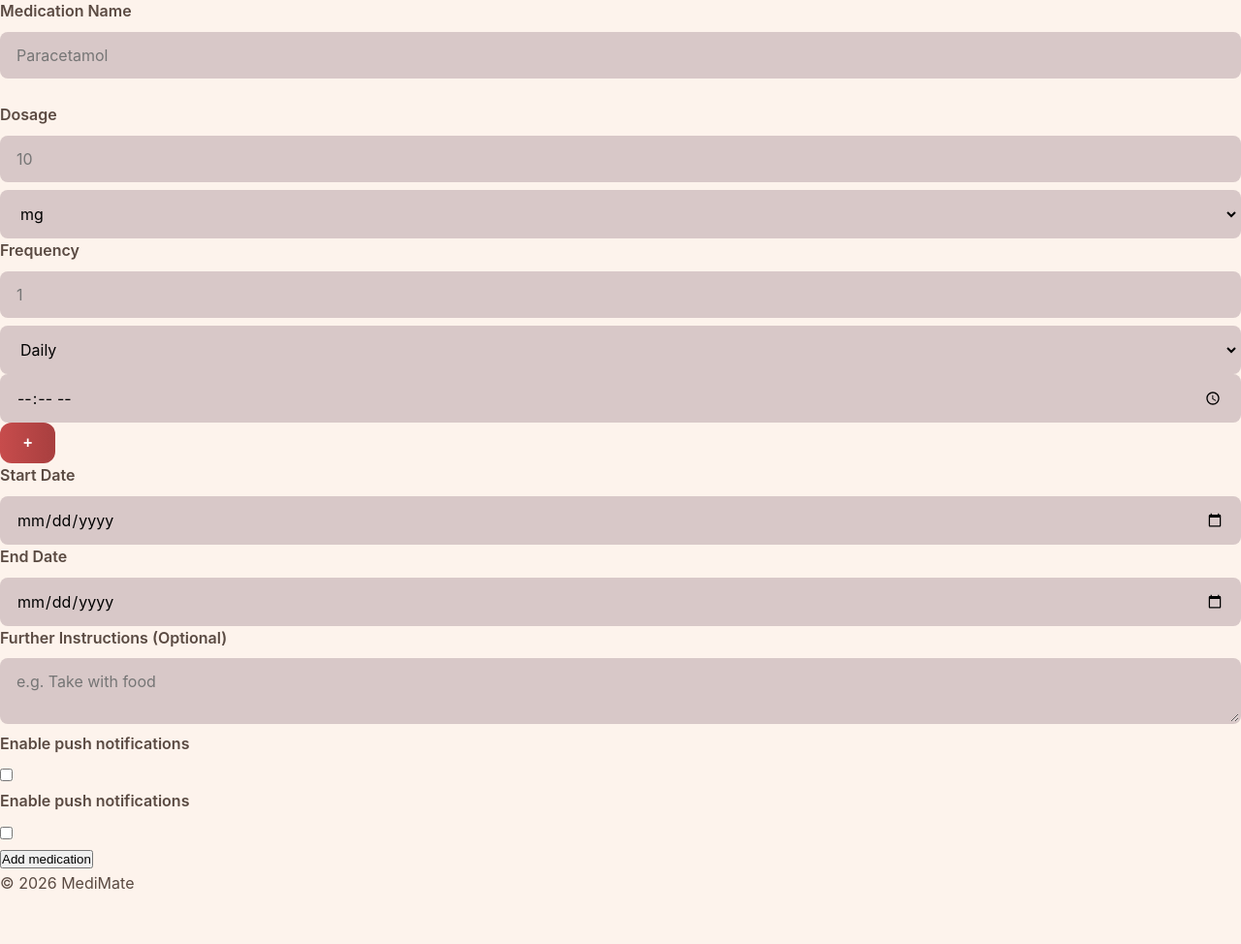
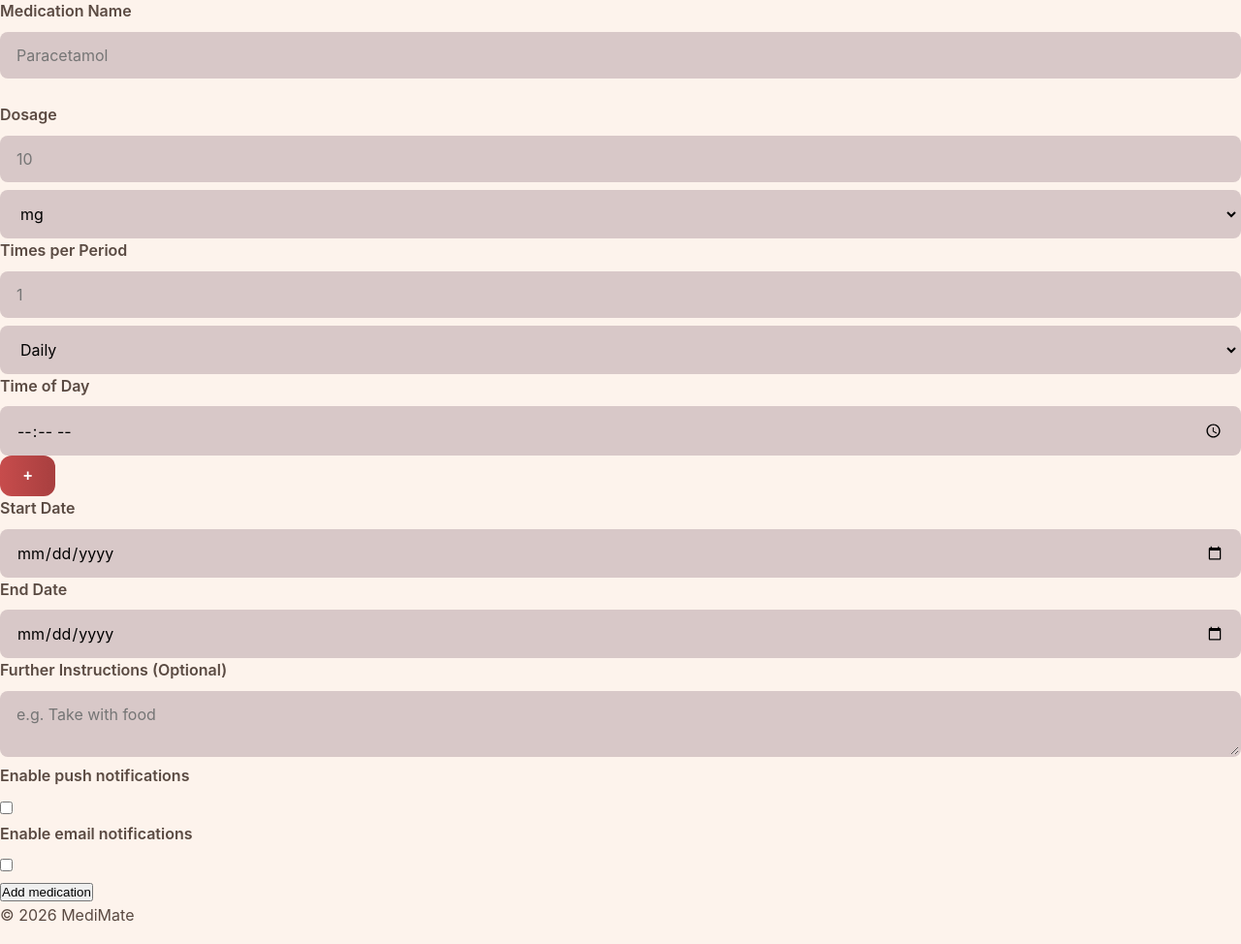
Before and after one commit to sean-dunlea/medicine-tracker-app, a Flask app: page /add_medication in a window 1280 px wide. Shown: the part 140-1114 px from the top of the page at 97% size. Before the commit the page ends 1058 px from the top, so only its background shows below. Run offline with Flask 3, Linux system fonts and the light colour scheme; the visitor is signed in with stand-in values (Sample User, id 1); data comes from the database, SQL or seed files in the repository; data that the repository does not hold is empty; parts of the project's set-up code (start-up, migrations or seed data) failed here and were passed over; some libraries are stand-ins or nearby versions.

Commit message:
feat: add frequency_count support and refine reminder scheduling logic

```diff
--- a/app.py
+++ b/app.py
@@ -149,12 +149,11 @@ def send_email_notification(username, title, body):
 # This function checks every minute which medications are due
 def reminder_scheduler():
     with app.app_context():
-        # current_time = datetime.now()
         current_time_utc = datetime.now(timezone.utc)
         db = get_db()
         # Get all medications for today
         medications = db.execute("""
-                                SELECT m.user_medication_id, m.user_id, u.username, u.email, m.medication_name, m.dosage_amount, m.dosage_unit, mt.time_of_day, u.timezone, m.push_notifications_enabled, m.email_notifications_enabled
+                                SELECT m.user_medication_id, m.user_id, u.username, u.email, m.medication_name, m.dosage_amount, m.dosage_unit, m.frequency_type, mt.time_of_day, u.timezone, m.push_notifications_enabled, m.email_notifications_enabled, mt.weekday, mt.day_of_month
                                 FROM medications m JOIN medication_times mt ON m.user_medication_id = mt.user_medication_id
                                 JOIN users u ON m.user_id = u.user_id
                                 WHERE m.start_date <= ? AND (m.end_date IS NULL OR m.end_date >= ?);
@@ -163,7 +162,21 @@ def reminder_scheduler():
             # Convert the current UTC time into the user's local timezone
             user_time_zone = pytz.timezone(medication["timezone"]) if medication["timezone"] else pytz.utc
             user_current_time = current_time_utc.astimezone(user_time_zone)
-            if medication["time_of_day"] == user_current_time.strftime("%H:%M"):
+            current_weekday = user_current_time.weekday()
+            current_day_of_month = user_current_time.day
+            frequency_type = medication["frequency_type"]
+            if frequency_type == "weekly":
+                if medication["weekday"] != current_weekday:
+                    continue
+            if frequency_type == "monthly":
+                if medication["day_of_month"] != current_day_of_month:
+                    continue
+            if frequency_type == "as_needed":
+                continue
+            # This converts the stored medication time to a time object and strips the seconds and milliseconds
+            medication_time = datetime.strptime(medication["time_of_day"], "%H:%M").time()
+            # This compares only the hours and minutes (ignores seconds and microseconds) to avoid small mismatches
+            if medication_time != user_current_time.time().replace(second=0, microsecond=0):
                 # Check if the reminder was already sent today (we want to avoid duplicates)
                 reminder_sent = db.execute("""
                                         SELECT 1
@@ -350,7 +363,7 @@ def add_medication():
         dosage_unit = form.dosage_unit.data
         frequency_count = form.frequency_count.data
         frequency_type = form.frequency_type.data
-        time_of_day = form.time_of_day.data
+        time_entries = form.time_entries.data
         start_date = form.start_date.data
         end_date = form.end_date.data
         instructions = form.instructions.data
@@ -362,11 +375,23 @@ def add_medication():
             form.end_date.errors.append("The end date cannot be before the start date.")
             has_errors = True
         # For validating the number of time entries provided.
-        times = [time for time in time_of_day if time is not None]
+        valid_time_entries = [time_entry for time_entry in time_entries if time_entry["time_of_day"]]
         if frequency_type != "as_needed":
-            if len(times) != frequency_count:
-                form.time_of_day.errors.append(f"Please enter exactly {frequency_count} time(s).")
+            if len(valid_time_entries) != frequency_count:
+                form.time_entries.errors.append(f"Please enter exactly {frequency_count} time(s).")
                 has_errors = True
+        if frequency_type == "weekly":
+            for entry in valid_time_entries:
+                if not entry["weekday"]:
+                    form.time_entries.errors.append("Please select a weekday for each time.")
+                    has_errors = True
+                    break
+        if frequency_type == "monthly":
+            for entry in valid_time_entries:
+                if not entry["day_of_month"]:
+                    form.time_entries.errors.append("Please enter a day of month for each time.")
+                    has_errors = True
+                    break
         if not has_errors:
             db = get_db()
             user = db.execute("""
@@ -381,11 +406,16 @@ def add_medication():
                         VALUES (?, ?, ?, ?, ?, ?, ?, ?, ?, ?, ?);
                         """, (user_id, medication_name, dosage_amount, dosage_unit, frequency_count, frequency_type, start_date, end_date, instructions, push_notifications_enabled, email_notifications_enabled))
                 user_medication_id = cursor.lastrowid
-                for time in times:
+                for entry in valid_time_entries:
+                    time_value = entry["time_of_day"].strftime("%H:%M")
+                    weekday = entry["weekday"]
+                    day_of_month = entry["day_of_month"]
+                    weekday = int(weekday) if weekday else None
+                    day_of_month = int(day_of_month) if day_of_month else None
                     db.execute("""
-                            INSERT INTO medication_times (user_medication_id, time_of_day)
-                            VALUES (?, ?);
-                            """, (user_medication_id, time.strftime("%H:%M")))
+                               INSERT INTO medication_times (user_medication_id, time_of_day, weekday, day_of_month)
+                               VALUES (?, ?, ?, ?);
+                               """, (user_medication_id, time_value, weekday, day_of_month))
                 db.commit()
                 return redirect( url_for("history") )
     return render_template("add_medication.html", title="Add Medication", form=form)
--- a/forms.py
+++ b/forms.py
@@ -1,5 +1,5 @@
 from flask_wtf import FlaskForm
-from wtforms import EmailField, StringField, PasswordField, BooleanField, SubmitField, DecimalField, SelectField, IntegerField, TimeField, FieldList, DateField, TextAreaField
+from wtforms import Form, FormField, EmailField, StringField, PasswordField, BooleanField, SubmitField, DecimalField, SelectField, IntegerField, TimeField, FieldList, DateField, TextAreaField
 from wtforms.validators import DataRequired, Email, Length, EqualTo, Regexp, InputRequired, NumberRange, Optional
 
 username_rule = Regexp(r"^[A-Za-z0-9_.-]+$", message="Username can contain letters, numbers, dots, hyphens, and underscores only.")
@@ -24,18 +24,23 @@ class RegistrationForm(FlaskForm):
         render_kw={"autocomplete": "new-password", "placeholder": "Repeat your password",},)
     submit = SubmitField("Create account")
 
+class TimeEntryForm(Form):
+    time_of_day = TimeField("Time of Day", validators=[Optional()])
+    weekday = SelectField("Weekday", choices=[("0", "Monday"), ("1", "Tuesday"), ("2", "Wednesday"), ("3", "Thursday"), ("4", "Friday"), ("5", "Saturday"), ("6", "Sunday")], validators=[Optional()], default="")
+    day_of_month = IntegerField("Day of Month", validators=[Optional()])
+
 class AddMedicationForm(FlaskForm):
     medication_name = StringField("Medication Name", validators=[InputRequired()], render_kw={"placeholder": "Paracetamol"})
     dosage_amount = DecimalField("Dosage", places=2, validators=[InputRequired(), NumberRange(min=0.01)], render_kw={"step": "1", "placeholder": "10"})
     dosage_unit = SelectField("", choices=[("mg", "mg"), ("ml", "ml"), ("tablet", "tablet(s)"), ("application", "application(s)")])
-    frequency_count = IntegerField("Frequency", validators=[InputRequired(), NumberRange(min=1, max=10)], render_kw={"step": "1", "placeholder": "1"})
+    frequency_count = IntegerField("Times per Period", validators=[InputRequired(), NumberRange(min=1, max=10)], render_kw={"step": "1", "placeholder": "1"})
     frequency_type = SelectField("", choices=[("daily", "Daily"), ("weekly", "Weekly"), ("monthly", "Monthly"), ("as_needed", "As needed")])
-    time_of_day = FieldList(TimeField("Time of Day"), min_entries=1)
+    time_entries = FieldList(FormField(TimeEntryForm), min_entries=1)
     start_date = DateField("Start Date", validators=[InputRequired()], format="%Y-%m-%d")
     end_date = DateField("End Date", format="%Y-%m-%d")
     instructions = TextAreaField("Further Instructions (Optional)", render_kw={"placeholder": "e.g. Take with food"})
     push_notifications_enabled = BooleanField("Enable push notifications")
-    email_notifications_enabled = BooleanField("Enable push notifications")
+    email_notifications_enabled = BooleanField("Enable email notifications")
     submit = SubmitField("Add medication")
 
 class AddMateForm(FlaskForm):
--- a/static/main.js
+++ b/static/main.js
@@ -1,16 +1,115 @@
-const add_time_button = document.getElementById("add_time");
+let frequency_select = document.getElementById("frequency_type");
+
+function update_fields() {
+    if (!frequency_select) return;
+
+    let frequency = frequency_select.value;
+
+    // This shows/hides weekday inputs
+    document.querySelectorAll(".weekday").forEach(field => {
+        let label = document.querySelector(`label[for="${field.id}"]`);
+        if (frequency === "weekly") {
+            field.style.display = "inline-block";
+            if (label) {
+                label.style.display = "inline-block";
+            }
+        } else {
+            field.style.display = "none";
+            if (label) {
+                label.style.display = "none";
+            }
+        }
+    });
+
+    // This shows/hides day_of_month inputs
+    document.querySelectorAll(".day_of_month").forEach(field => {
+        let label = document.querySelector(`label[for="${field.id}"]`);
+        if (frequency === "monthly") {
+            field.style.display = "inline-block";
+            if (label) {
+                label.style.display = "inline-block"
+            }
+        } else {
+            field.style.display = "none";
+            if (label) {
+                label.style.display = "none"
+            }
+        }
+    });
+}
+
+update_fields();
+
+// This updates the field based on user's choice
+if (frequency_select) {
+    frequency_select.addEventListener("change", update_fields);
+}
+
+// This adds the time entry button
+// let add_time_button = document.getElementById("add_time");
+
+// if (add_time_button) {
+//     add_time_button.addEventListener("click", function() {
+//         let time_of_day_fields = document.querySelectorAll(".time_of_day");
+//         let weekday_fields = document.querySelectorAll(".weekday");
+//         let day_of_month_fields = document.querySelectorAll(".day_of_month");
+
+//         if (time_of_day_fields.length === 0) return;
+
+//         let last_index = time_of_day_fields.length - 1;
+
+//         // This clones the inputs
+//         let new_time_of_day = time_of_day_fields[last_index].cloneNode(true);
+//         let new_weekday = weekday_fields[last_index].cloneNode(true);
+//         let new_day_of_month = day_of_month_fields[last_index].cloneNode(true);
+
+//         // This clears the values
+//         new_time_of_day.value = "";
+//         new_weekday.value = "";
+//         new_day_of_month.value = "";
+
+//         // This inserts after the last inputs
+//         time_of_day_fields[last_index].after(new_time_of_day);
+//         weekday_fields[last_index].after(new_weekday);
+//         day_of_month_fields[last_index].after(new_day_of_month);
+
+//         // This updates visibility
+//         update_fields();
+//     });
+// }
+let add_time_button = document.getElementById("add_time");
 
 if (add_time_button) {
-    add_time_button.addEventListener('click', function() {
-    const timeInputs = document.querySelectorAll('input[name^="time_of_day"]');
-    const lastInput = timeInputs[timeInputs.length - 1];
-    const newInput = lastInput.cloneNode(true);
-    newInput.value = '';
-    const nextIndex = timeInputs.length;
-    newInput.name = `time_of_day-${nextIndex}`;
-    newInput.id = '';
-    lastInput.after(newInput);
-});
+    add_time_button.addEventListener("click", function () {
+
+        let entries = document.querySelectorAll(".time_entry");
+        let last_entry = entries[entries.length - 1];
+        let new_entry = last_entry.cloneNode(true);
+        let newIndex = entries.length;
+
+        new_entry.querySelectorAll("input, select, label").forEach(element => {
+
+            if (element.name) {
+                element.name = element.name.replace(/time_entries-\d+-/, `time_entries-${newIndex}-`);
+            }
+
+            if (element.id) {
+                element.id = element.id.replace(/time_entries-\d+-/, `time_entries-${newIndex}-`);
+            }
+
+            if (element.htmlFor) {
+                element.htmlFor = element.htmlFor.replace(/time_entries-\d+-/, `time_entries-${newIndex}-`);
+            }
+
+            if (element.value) {
+                element.value = "";
+            }
+        });
+
+        last_entry.after(new_entry);
+
+        update_fields();
+    });
 }
 
 // For getting the user's timezone (to send push notifications)
--- a/templates/add_medication.html
+++ b/templates/add_medication.html
@@ -53,13 +53,22 @@
 
         <br />
 
-        {% for time in form.time_of_day %}
-            {{ time(step=300) }}
+        {% for time_entry in form.time_entries %}
+            <section class="time_entry">
+                {{ time_entry.time_of_day.label }}
+                {{ time_entry.time_of_day(step=300, class="time_of_day") }}
+
+                {{ time_entry.weekday.label }}
+                {{ time_entry.weekday(class="weekday") }}
+
+                {{ time_entry.day_of_month.label }}
+                {{ time_entry.day_of_month(class="day_of_month") }}
+            </section>
         {% endfor %}
 
         <button type="button" id="add_time">+</button>
 
-        {% for error in form.time_of_day.errors %}
+        {% for error in form.time_entries.errors %}
             {{ error }}
         {% endfor %}
 
```
Also changed, not shown: schema.sql (+4 -4 lines).
